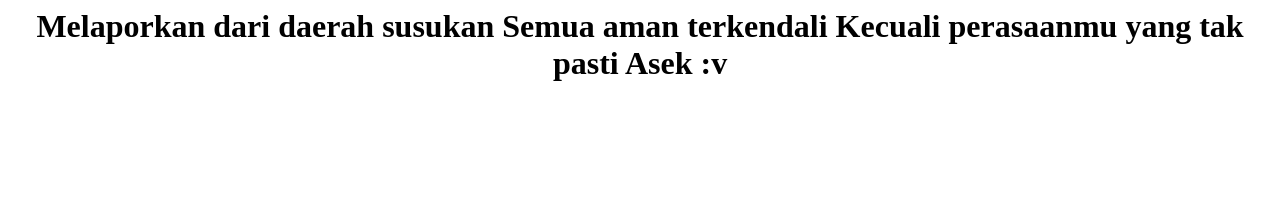
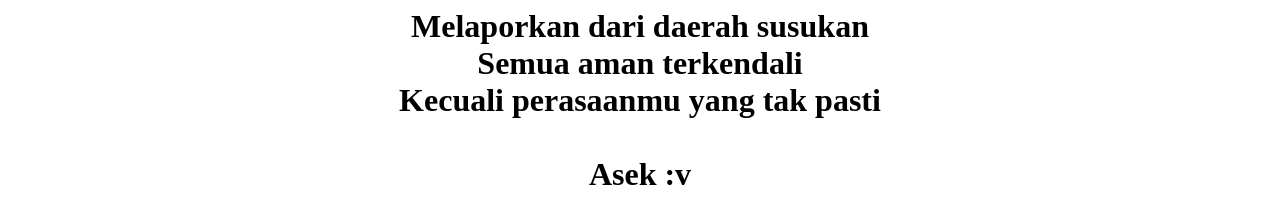
Before and after one commit to AnikHuraida/HelloAnik, a plain HTML site: page index.html in a window 1280 px wide. Drawn offline with Linux system fonts and the light colour scheme.

Commit message:
Update index.html

```diff
--- a/index.html
+++ b/index.html
@@ -6,10 +6,10 @@
       </head>
       <body>
             <h1>
-                  Melaporkan dari daerah susukan
-                 Semua aman terkendali
-                 Kecuali perasaanmu yang tak pasti
-
+                  Melaporkan dari daerah susukan <br>
+                 Semua aman terkendali <br>
+                 Kecuali perasaanmu yang tak pasti <br>
+                 <br>
                  Asek :v
             </h1>
       </body>
```
